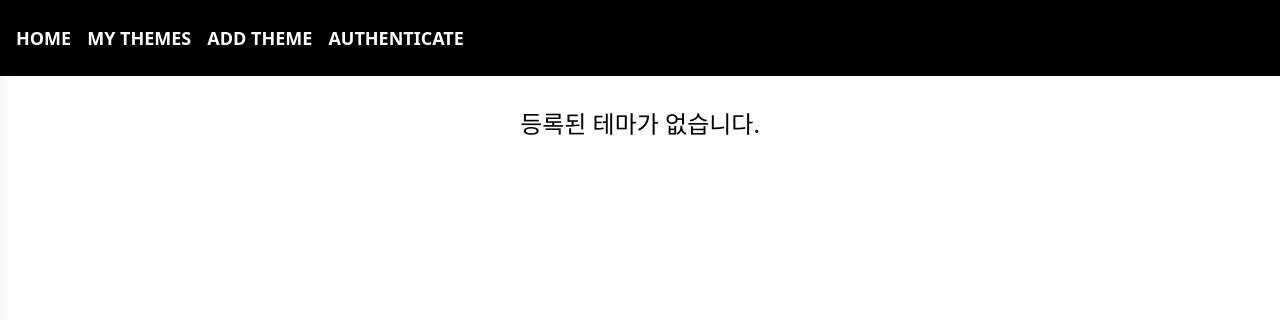
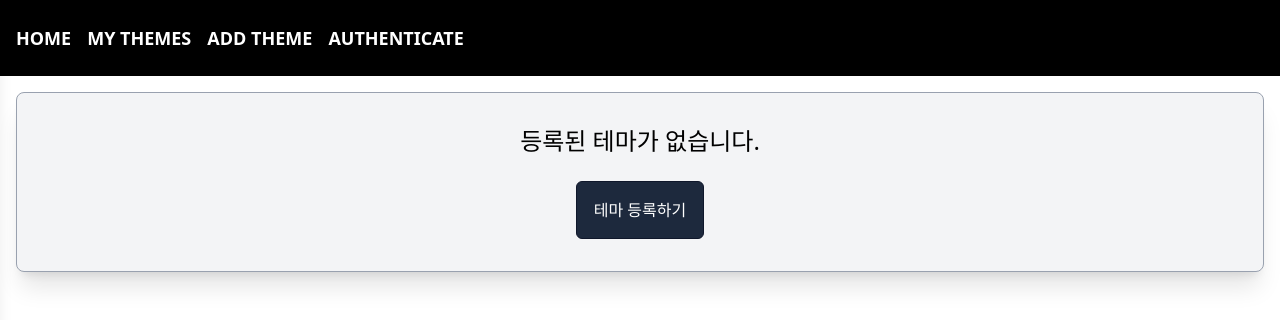
Before and after one commit to Earlssu/MERN_FS_Project, a React (Vite) app in the folder apps/client/: page /u1/themes in a window 1280 px wide. Shown: the top 320 px of the page. Built offline with nearby package versions, Linux system fonts and the light colour scheme.

Commit message:
[Refactor]Apply Card component

```diff
--- a/apps/client/src/features/themes/components/ThemeItem.tsx
+++ b/apps/client/src/features/themes/components/ThemeItem.tsx
@@ -4,6 +4,7 @@ import React, { lazy, Suspense, useState } from 'react';
 import Modal from '@/shared/components/UIElements/Modal.tsx';
 import { getRateColor } from '@/features/themes/hooks/useThemeUtils.ts';
 import LoadingSpinner from '@/shared/components/UIElements/LoadingSpinner.tsx';
+import Card from '@/shared/components/UIElements/Card.tsx';
 
 interface ThemeItemProps extends ThemeType {}
 
@@ -29,7 +30,7 @@ const ThemeItem: React.FC<{ theme: ThemeItemProps }> = ({ theme }) => {
           <Map getInfo={theme.store_info} />
         </Suspense>
       </Modal>
-      <div className={'w-5/6 mx-auto border border-gray-400 rounded-lg shadow-xl'}>
+      <Card className="w-5/6 mx-auto p-0">
         <div className={'w-full'}>
           <img
             src={theme.imageUrl}
@@ -56,14 +57,16 @@ const ThemeItem: React.FC<{ theme: ThemeItemProps }> = ({ theme }) => {
           </div>
           <div>{theme.description}</div>
         </div>
-        <div className={'border-0.5 border-gray-300'} />
-        <div className={'flex gap-4 justify-center p-4 flex-wrap sm:flex-nowrap'}>
+        <div className={'border-1 border-gray-300 w-full'} />
+        <div className={'flex gap-4 justify-center pb-4 flex-wrap px-2'}>
+          <div className={'flex gap-4'}>
             <Button style={'inverse'} size={'lg'} onClick={openMapHandler}>
               매장위치 보기
             </Button>
             <Button style={'inverse'} size={'lg'} href={theme.bookingUrl}>
               예약하러 가기
             </Button>
+          </div>
           <div className={'flex gap-4'}>
             <Button style={'edit'} size={'sm'} to={`/themes/${theme.id}`}>
               수정
@@ -73,7 +76,7 @@ const ThemeItem: React.FC<{ theme: ThemeItemProps }> = ({ theme }) => {
             </Button>
           </div>
         </div>
-      </div>
+      </Card>
     </React.Fragment>
   );
 };
--- a/apps/client/src/features/themes/components/ThemeList.tsx
+++ b/apps/client/src/features/themes/components/ThemeList.tsx
@@ -1,5 +1,7 @@
 import { ThemeType } from '@/features/themes/types/themes.ts';
 import ThemeItem from '@/features/themes/components/ThemeItem.tsx';
+import Button from '@/shared/components/FormElements/Button.tsx';
+import Card from '@/shared/components/UIElements/Card.tsx';
 
 interface ThemeListProps {
   themes: ThemeType[];
@@ -9,12 +11,13 @@ const ThemeList: React.FC<ThemeListProps> = ({ themes }) => {
   return (
     <div className={'flex flex-col gap-8'}>
       {themes.length == 0 ? (
-        <div className={'p-8'}>
+        <Card className={'mt-4 mx-4'}>
           <h2 className={'text-2xl mb-2 place-self-center'}>등록된 테마가 없습니다.</h2>
-        </div>
+          <Button>테마 등록하기</Button>
+        </Card>
       ) : (
         <div>
-          <h2 className={'text-2xl font-bold mt-8 mx-4 text-center'}>추천 테마 리스트</h2>
+          <h2 className={'text-2xl font-bold mt-8 text-center'}>추천 테마 리스트</h2>
           <div className={'flex flex-col gap-4 py-8'}>
             {themes.map((theme) => {
               return <ThemeItem key={theme.id} theme={theme} />;
--- a/apps/client/src/features/themes/pages/UserThemes.tsx
+++ b/apps/client/src/features/themes/pages/UserThemes.tsx
@@ -7,6 +7,7 @@ const UserThemes = () => {
   const userId = useParams().uid;
 
   const themes: ThemeType[] = DUMMY_USER_THEMES[userId ?? ''] ?? [];
+  // const themes: ThemeType[] = [];
 
   return (
     <div>
```
Lines whose indentation alone changed are shown as unchanged.
